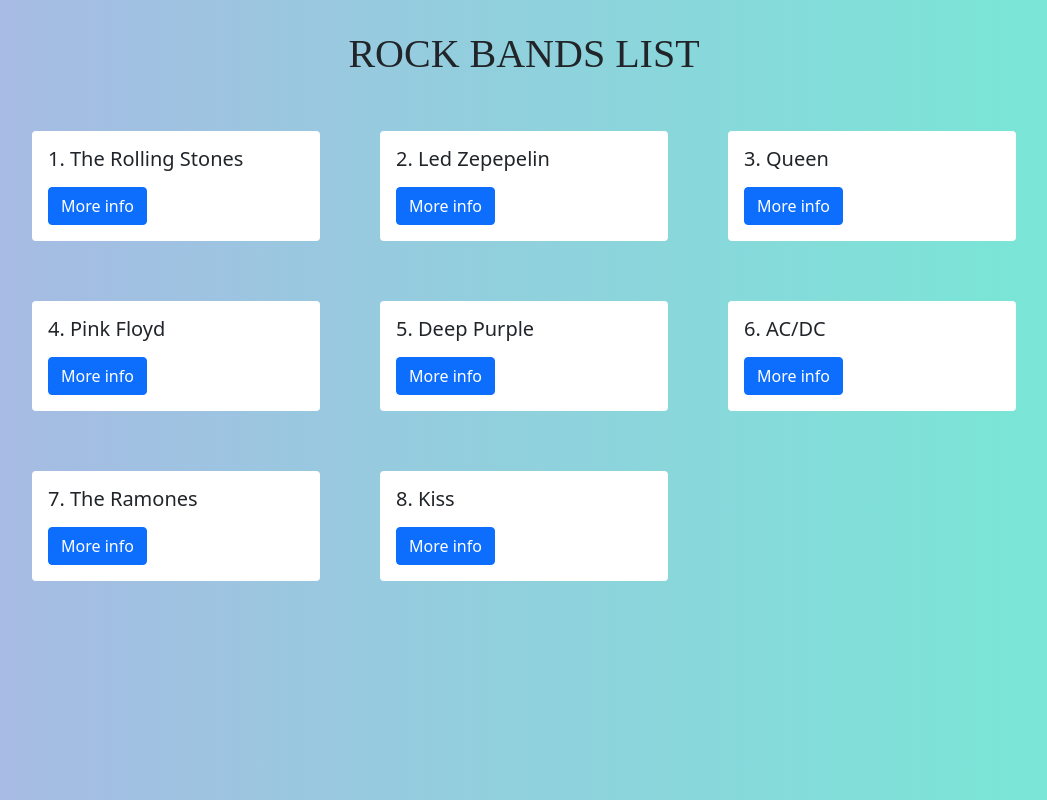
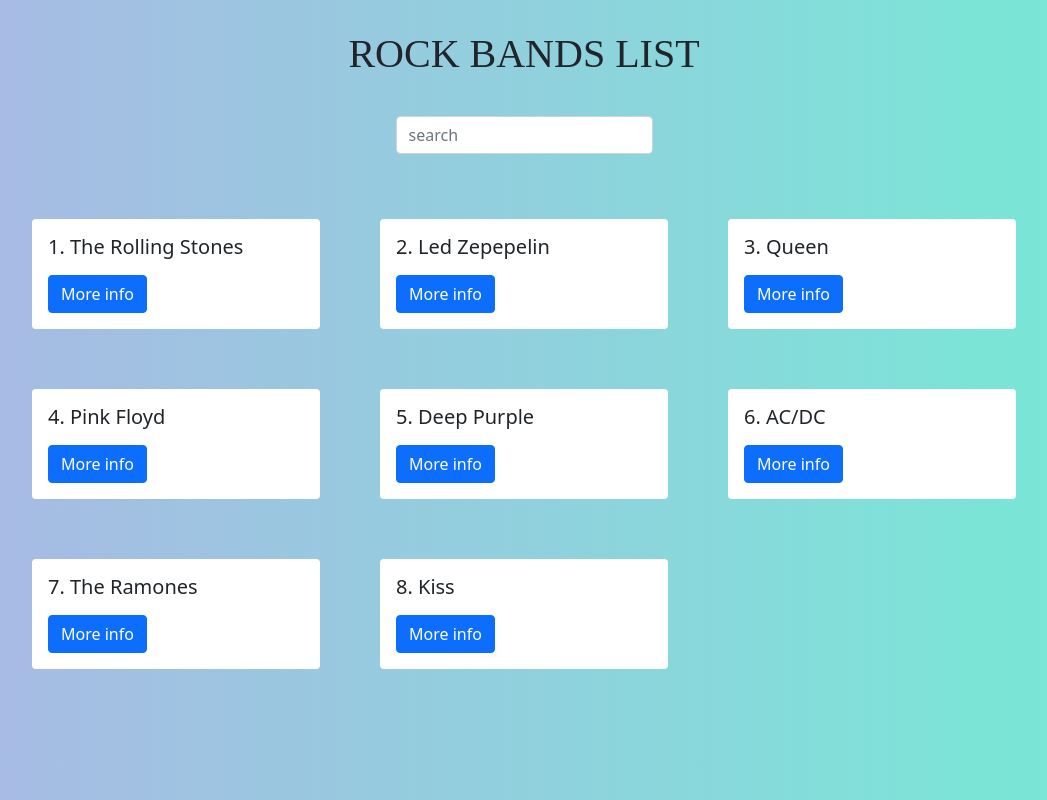
Before and after one commit to Analo-pez/Angular-Rocks, an Angular app: page /app-list-bands in a window 1280 px wide. Shown: the whole page, without its empty margins (116-1163 px from the left). Built offline with nearby package versions, Linux system fonts and the light colour scheme; a web font is replaced by a local one.

Commit message:
create pipe for show video whit iframe tag

```diff
--- a/src/app/app.module.ts
+++ b/src/app/app.module.ts
@@ -8,6 +8,8 @@
 import { HttpClientModule } from '@angular/common/http';
 import { BandDetailComponent } from './components/band-detail/band-detail.component';
 import { DomseguroPipe } from './pipes/domseguro.pipe';
+import { SearchComponent } from './components/search/search.component';
+import { Embed } from './pipes/embed.pipe';
 
 
 
@@ -18,6 +20,8 @@
     LandingComponent,
     BandDetailComponent,
     DomseguroPipe,
+    Embed,
+    SearchComponent,
   ],
   imports: [
     BrowserModule,
--- a/src/app/components/band-detail/band-detail.component.html
+++ b/src/app/components/band-detail/band-detail.component.html
@@ -1,6 +1,6 @@
 <main class="pageDetail">
     <div class="card mb-3 pageDetail__results">
-        <iframe class="pageDetail__results--video" [src]="bandId.link| domseguro" frameborder="0" allow="accelerometer; autoplay; encrypted-media; gyroscope; picture-in-picture" allowfullscreen>
+        <iframe class="pageDetail__results--video" [src]="bandId.link | embed" frameborder="0" allow="accelerometer; autoplay; clipboard-write; encrypted-media; gyroscope; picture-in-picture" referrerpolicy="origin-when-cross-origin" allowfullscreen>
         </iframe>
         <div class="card-body">
             <h5 class="card-title">{{bandId.name}}</h5>
--- a/src/app/components/list-bands/list-bands.component.html
+++ b/src/app/components/list-bands/list-bands.component.html
@@ -2,6 +2,7 @@
     <h1 class="pageList__title">
         Rock bands list
     </h1>
+    <app-search></app-search>
     <section class="pageList__results">
         <div class="card pageList__results--card" style="width: 18rem;" *ngFor="let band of bands, index as i">
             <div class="card-body">
--- /dev/null
+++ b/src/app/components/search/search.component.html
@@ -0,0 +1,7 @@
+<div class="row">
+    <div class="col">
+        <input type="text" class="form-control" placeholder="search" #word>
+    </div>
+</div>
+
+<!-- (keyup)="search(word.value)" -->
--- /dev/null
+++ b/src/app/components/search/search.component.scss
@@ -0,0 +1,3 @@
+.form-control {
+    margin-bottom: 50px;
+}
--- /dev/null
+++ b/src/app/components/search/search.component.ts
@@ -0,0 +1,15 @@
+import { Component, OnInit } from '@angular/core';
+
+@Component({
+  selector: 'app-search',
+  templateUrl: './search.component.html',
+  styleUrls: ['./search.component.scss']
+})
+export class SearchComponent implements OnInit {
+
+  constructor() { }
+
+  ngOnInit(): void {
+  }
+
+}
--- /dev/null
+++ b/src/app/pipes/embed.pipe.ts
@@ -0,0 +1,21 @@
+import { Pipe, PipeTransform } from '@angular/core';
+import { DomSanitizer, SafeResourceUrl } from '@angular/platform-browser';
+
+
+@Pipe({
+    name: 'embed'
+})
+export class Embed implements PipeTransform {
+
+    constructor(private sanitizer: DomSanitizer) { }
+
+
+    transform(_url: any) {
+        if (!_url) { return ''; }
+        if (_url) {
+            _url = _url.replace('watch?v=', 'embed/');
+        }
+
+        return this.sanitizer.bypassSecurityTrustResourceUrl(_url);
+    }
+}
--- a/src/app/services/mock-data.ts
+++ b/src/app/services/mock-data.ts
@@ -1,7 +1,7 @@
 import { Band } from '../models/band'
 
 export const BAND: Band[] = [
-    { id: 1, name: 'The Rolling Stones', description: 'The Rolling Stones, British rock group, formed in 1962, that drew on Chicago blues stylings to create a unique vision of the dark side of post-1960s counterculture. The original members were Mick Jagger, Keith Richards, Brian Jones , Bill Wyman and Charlie Watts.', link: 'https://www.youtube.com/watch?v=nrIPxlFzDi0' },
+    { id: 1, name: 'The Rolling Stones', description: 'The Rolling Stones, British rock group, formed in 1962, that drew on Chicago blues stylings to create a unique vision of the dark side of post-1960s counterculture. The original members were Mick Jagger, Keith Richards, Brian Jones , Bill Wyman and Charlie Watts.', link: 'https://www.youtube.com/watch?v=SGyOaCXr8Lw' },
     { id: 2, name: 'Led Zepepelin', description: 'Led Zeppelin, British rock band that was extremely popular in the 1970s. Although their musical style was diverse, they came to be well known for their influence on the development of heavy metal. The members were Jimmy Page, Robert Plant , John Paul Jones and John Bonham.', link: 'https://www.youtube.com/watch?v=xbhCPt6PZIU' },
     { id: 3, name: 'Queen', description: 'Queen, British rock band whose fusion of heavy metal, glam rock, and camp theatrics made it one of the most popular groups of the 1970s. Although generally dismissed by critics, Queen crafted an elaborate blend of layered guitar work by virtuoso Brian May and overdubbed vocal harmonies enlivened by the flamboyant performance of front man and principal songwriter Freddie Mercury. The members were Freddie Mercury, Brian May, John Deacon and Roger Taylor.', link: 'https://www.youtube.com/watch?v=f4Mc-NYPHaQ' },
     { id: 4, name: 'Pink Floyd', description: 'Pink Floyd, British rock band at the forefront of 1960s psychedelia who later popularized the concept album for mass rock audiences in the 1970s. The principal members were lead guitarist Syd Barrett, bassist Roger Waters , drummer Nick Mason , keyboard player Rick Wright and guitarist David Gilmour.', link: 'https://www.youtube.com/watch?v=IXdNnw99-Ic' },
```
